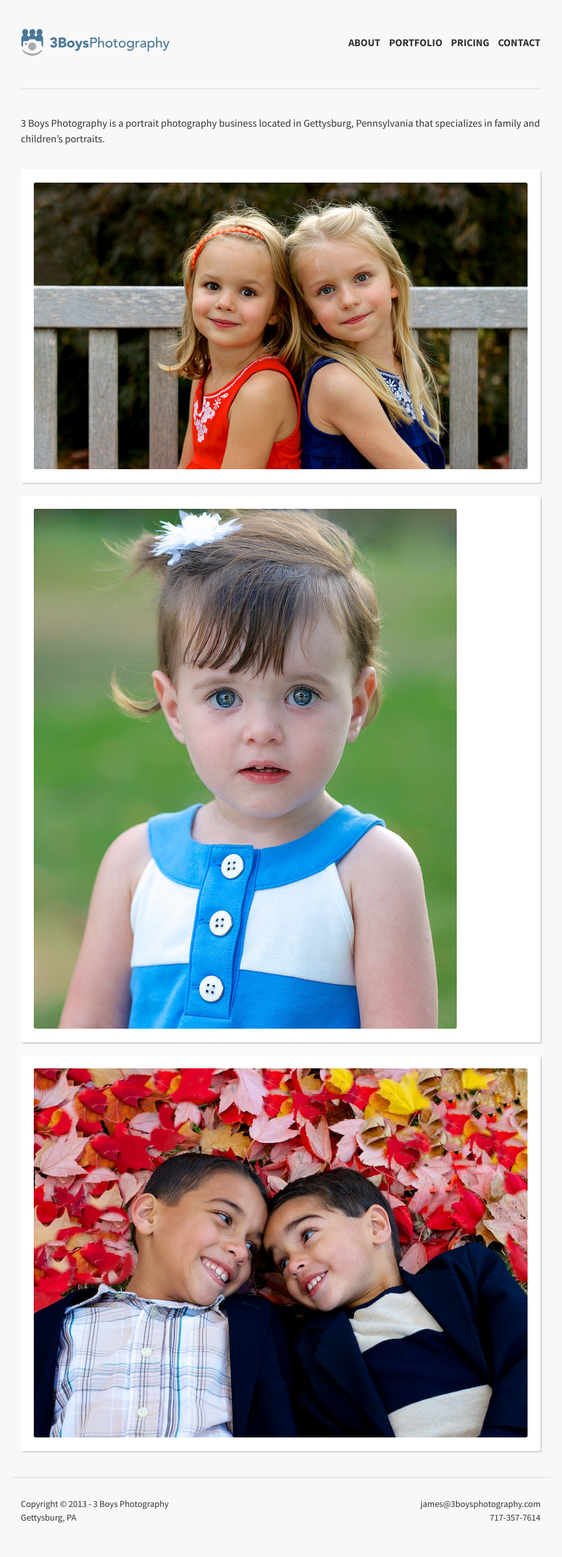
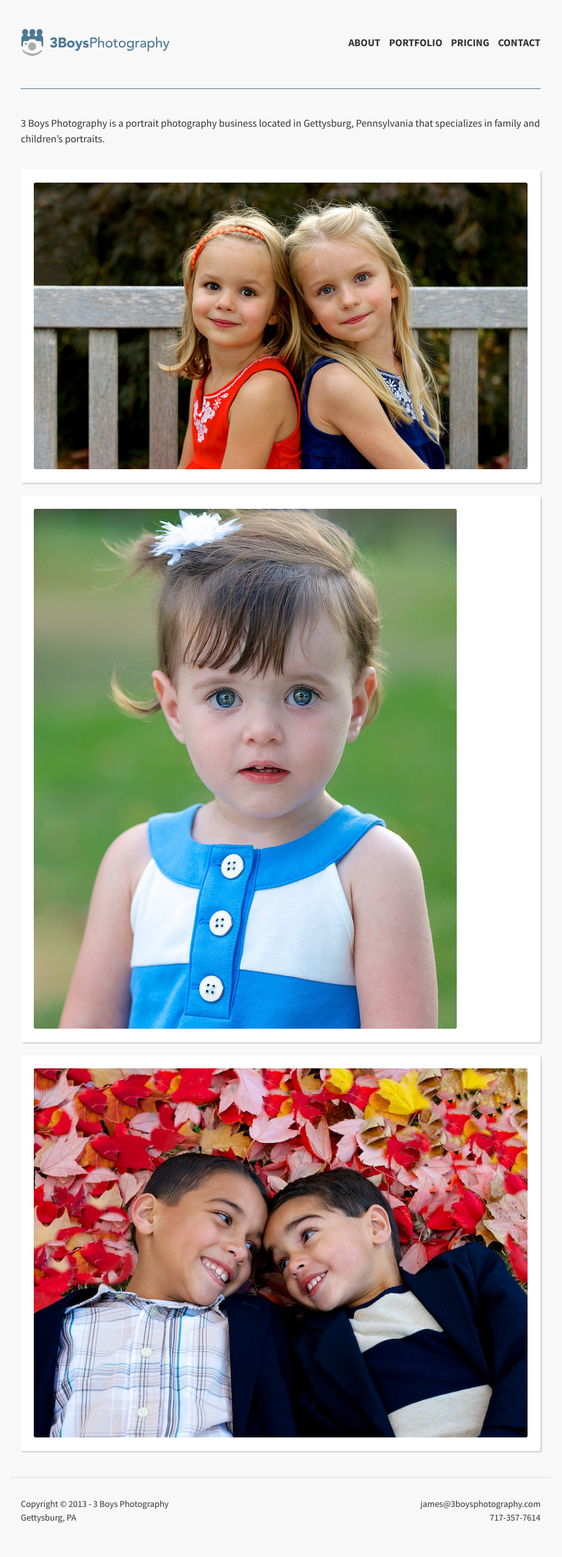
Before and after one commit to 3boysphotography/3boysphotography.github.io, a Jekyll site: the page built from index.md, in a window 1280 px wide. Shown: the whole page at 65% size, without its empty margins (208-1073 px from the left). Built offline with Jekyll 4.4.1, drawn with Linux system fonts in a browser that asks for light colours; Markdown is read by kramdown in place of the engine named in the settings.

```diff
--- a/css/smplgrd.css
+++ b/css/smplgrd.css
@@ -55,7 +55,7 @@
 
 /* site */
 .header {
-  border-bottom: 1px solid #dddddd;
+  border-bottom: 1px solid #4b7896;
   margin-bottom: 40px;
   padding-bottom: 40px;
   text-align: center;
```
